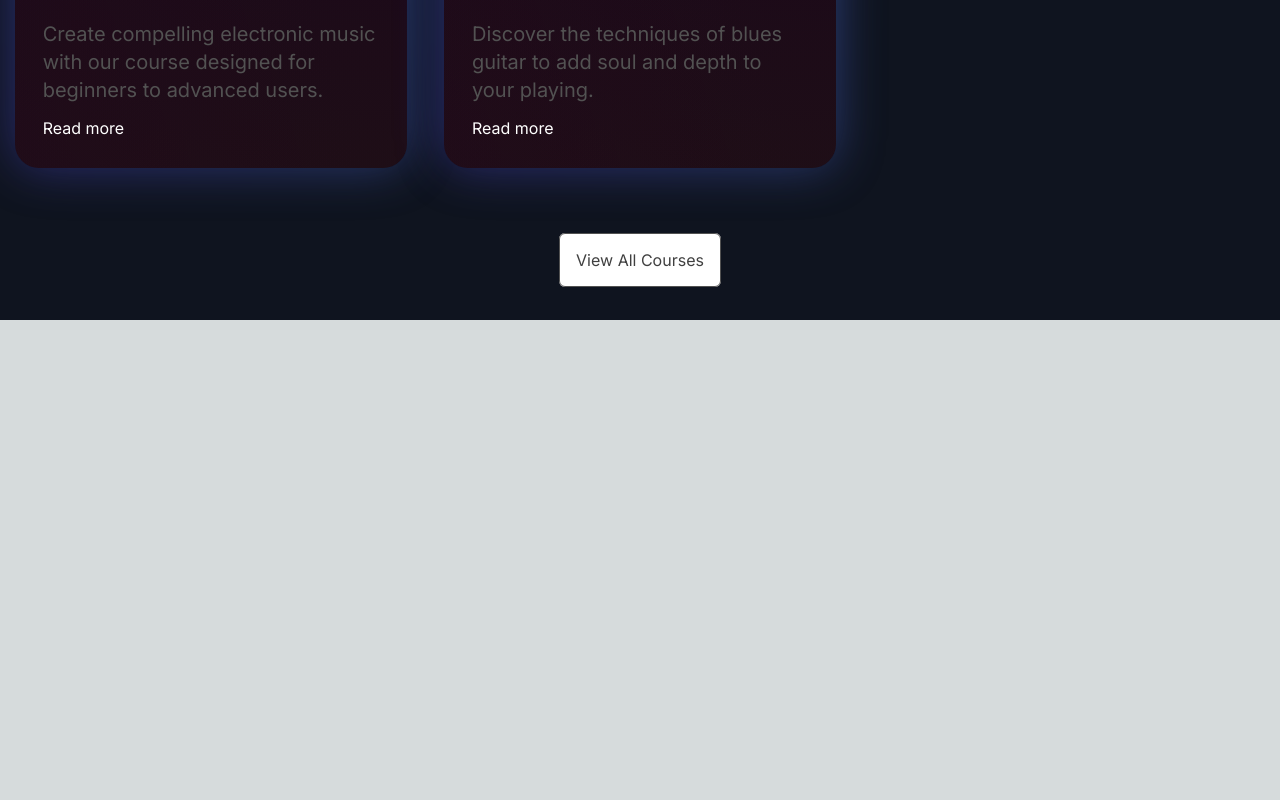
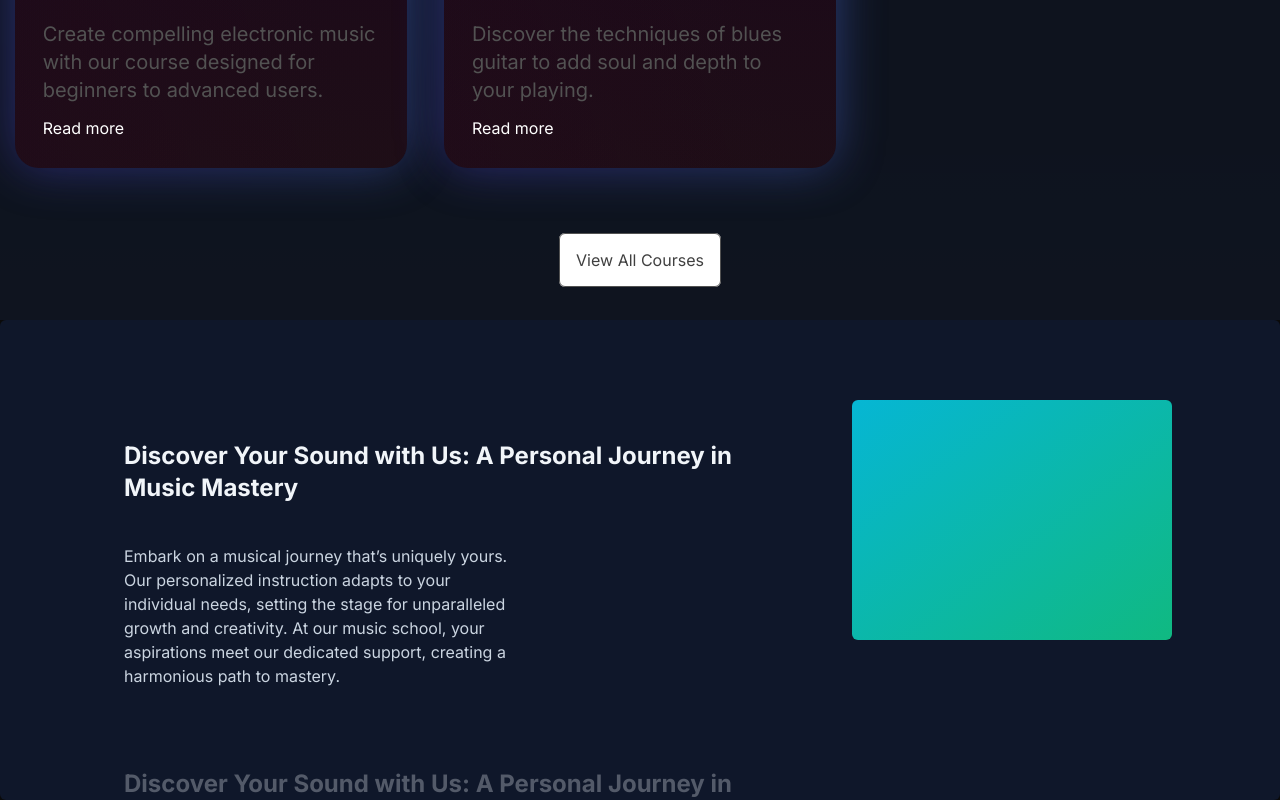
Before and after one commit to ichiragkumar/MusicLibraryApp, a Next.js app: page / in a window 1280 px wide. Shown: the part 1164-1964 px from the top of the page. Before the commit the page ends 1484 px from the top, so only its background shows below. Built offline with nearby package versions, Linux system fonts and the light colour scheme.

Commit message:
Done with Sticky Scroll

```diff
--- a/src/app/page.tsx
+++ b/src/app/page.tsx
@@ -3,6 +3,7 @@
 import HeroSection from "@/components/HeroSection";
 import { Spotlight } from "@/components/ui/Spotlight";
 import FeaturedSection from "@/components/FeaturedSection";
+import WhyChooseUs from "@/components/WhyChooseUs";
 
 export default function Home() {
   return (
@@ -10,6 +11,7 @@
 
     <HeroSection />
     <FeaturedSection/>
+    <WhyChooseUs/>
   </main>
   );
 }
--- /dev/null
+++ b/src/components/WhyChooseUs.tsx
@@ -0,0 +1,48 @@
+
+"use client";
+import { StickyScroll } from "@/components/ui/sticky-scroll-reveal";
+import Image from "next/image";
+
+const musicSchoolContent = [
+    {
+      title: 'Discover Your Sound with Us: A Personal Journey in Music Mastery',
+      description:
+        'Embark on a musical journey that’s uniquely yours. Our personalized instruction adapts to your individual needs, setting the stage for unparalleled growth and creativity. At our music school, your aspirations meet our dedicated support, creating a harmonious path to mastery.',
+    },
+    {
+      title: 'Discover Your Sound with Us: A Personal Journey in Music Mastery',
+      description:
+        'Embark on a musical journey that’s uniquely yours. Our personalized instruction adapts to your individual needs, setting the stage for unparalleled growth and creativity. At our music school, your aspirations meet our dedicated support, creating a harmonious path to mastery.',
+    },
+    {
+      title: 'Discover Your Sound with Us: A Personal Journey in Music Mastery',
+      description:
+        'Embark on a musical journey that’s uniquely yours. Our personalized instruction adapts to your individual needs, setting the stage for unparalleled growth and creativity. At our music school, your aspirations meet our dedicated support, creating a harmonious path to mastery.',
+    },
+    {
+      title: 'Live Feedback & Engagement',
+      description:
+        'Immerse yourself in an interactive learning experience where feedback is immediate, just like real-time changes in a collaborative project. This approach enhances your understanding and mastery of music concepts and performance techniques.',
+    },
+    {
+      title: 'Cutting-Edge Curriculum',
+      description:
+        'Our curriculum is continuously updated to include the latest music education trends and technologies, ensuring you’re always learning with the most current and effective methods. Say goodbye to outdated materials and welcome an education that evolves with the industry.',
+    },
+    {
+      title: 'Limitless Learning Opportunities',
+      description:
+        'With our expansive resource library and dynamic course offerings, you’ll never find yourself without something new to explore. Our platform provides continuous opportunities for growth, ensuring your musical skills are always advancing.',
+    },
+  ];
+
+
+const WhyChooseUs = () => {
+  return (
+    <div>
+      <StickyScroll content={musicSchoolContent}/>
+    </div>
+  )
+}
+
+export default WhyChooseUs
--- /dev/null
+++ b/src/components/ui/sticky-scroll-reveal.tsx
@@ -0,0 +1,112 @@
+"use client";
+import React, { useEffect, useRef, useState } from "react";
+import { useMotionValueEvent, useScroll } from "framer-motion";
+import { motion } from "framer-motion";
+import { cn } from "@/utils/cn";
+
+export const StickyScroll = ({
+  content,
+  contentClassName,
+}: {
+  content: {
+    title: string;
+    description: string;
+    content?: React.ReactNode | any;
+  }[];
+  contentClassName?: string;
+}) => {
+  const [activeCard, setActiveCard] = React.useState(0);
+  const ref = useRef<any>(null);
+  const { scrollYProgress } = useScroll({
+    // uncomment line 22 and comment line 23 if you DONT want the overflow container and want to have it change on the entire page scroll
+    // target: ref
+    container: ref,
+    offset: ["start start", "end start"],
+  });
+  const cardLength = content.length;
+
+  useMotionValueEvent(scrollYProgress, "change", (latest) => {
+    const cardsBreakpoints = content.map((_, index) => index / cardLength);
+    const closestBreakpointIndex = cardsBreakpoints.reduce(
+      (acc, breakpoint, index) => {
+        const distance = Math.abs(latest - breakpoint);
+        if (distance < Math.abs(latest - cardsBreakpoints[acc])) {
+          return index;
+        }
+        return acc;
+      },
+      0
+    );
+    setActiveCard(closestBreakpointIndex);
+  });
+
+  const backgroundColors = [
+    "var(--slate-900)",
+    "var(--black)",
+    "var(--neutral-900)",
+  ];
+  const linearGradients = [
+    "linear-gradient(to bottom right, var(--cyan-500), var(--emerald-500))",
+    "linear-gradient(to bottom right, var(--pink-500), var(--indigo-500))",
+    "linear-gradient(to bottom right, var(--orange-500), var(--yellow-500))",
+  ];
+
+  const [backgroundGradient, setBackgroundGradient] = useState(
+    linearGradients[0]
+  );
+
+  useEffect(() => {
+    setBackgroundGradient(linearGradients[activeCard % linearGradients.length]);
+  }, [activeCard]);
+
+  return (
+    <motion.div
+      animate={{
+        backgroundColor: backgroundColors[activeCard % backgroundColors.length],
+      }}
+      className="h-[30rem] overflow-y-auto flex justify-center relative space-x-10 rounded-md p-10"
+      ref={ref}
+    >
+      <div className="div relative flex items-start px-4">
+        <div className="max-w-2xl">
+          {content.map((item, index) => (
+            <div key={item.title + index} className="my-20">
+              <motion.h2
+                initial={{
+                  opacity: 0,
+                }}
+                animate={{
+                  opacity: activeCard === index ? 1 : 0.3,
+                }}
+                className="text-2xl font-bold text-slate-100"
+              >
+                {item.title}
+              </motion.h2>
+              <motion.p
+                initial={{
+                  opacity: 0,
+                }}
+                animate={{
+                  opacity: activeCard === index ? 1 : 0.3,
+                }}
+                className="text-kg text-slate-300 max-w-sm mt-10"
+              >
+                {item.description}
+              </motion.p>
+            </div>
+          ))}
+          <div className="h-40" />
+        </div>
+      </div>
+      <div
+        style={{ background: backgroundGradient }}
+        className={cn(
+          "hidden lg:block h-60 w-80 rounded-md bg-white sticky top-10 overflow-hidden",
+          contentClassName
+        )}
+      >
+        {content[activeCard].content ?? null}
+      </div>
+    </motion.div>
+  );
+};
```
